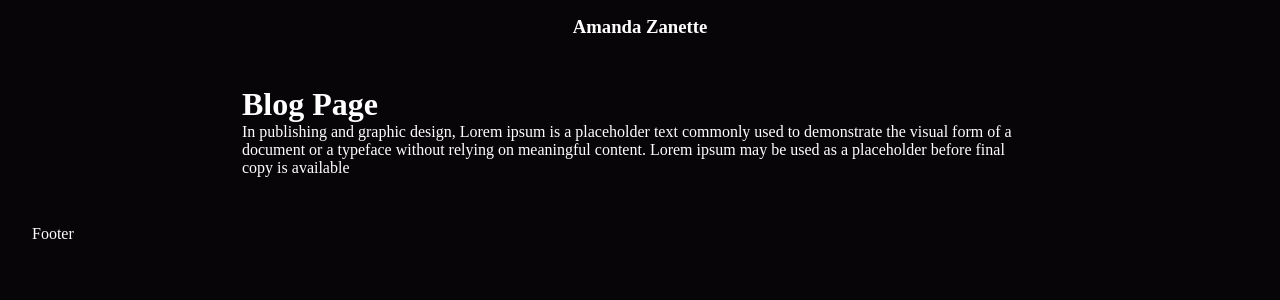
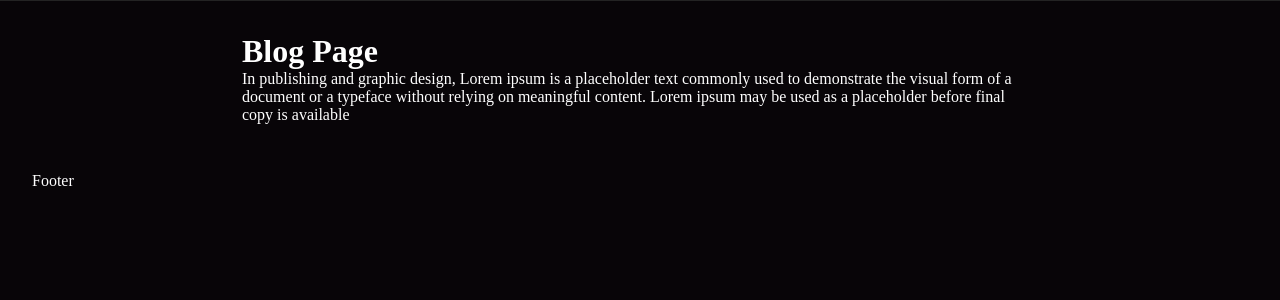
Before and after one commit to amandatz/amandatz.github.io, a Next.js app: page / in a window 1280 px wide. Shown: the top 300 px of the page. Built offline with nearby package versions, Linux system fonts and the light colour scheme.

Commit message:
- Adjusted header style

```diff
--- a/src/components/Header/Header.module.scss
+++ b/src/components/Header/Header.module.scss
@@ -1,14 +1,15 @@
 .header {
-  margin: 0 auto;
-  // border-bottom: 1px solid variables.$black-hover;
+  position: sticky;
+  top: 0;
+  border-bottom: 1px solid variables.$border-color;
+  background-color: variables.$background-secondary;
 }
 
 .navbar {
-  display: grid;
-  grid-template-columns: 1fr 4fr 1fr;
-  margin: 0 auto;
-  width: variables.$container-width;
-  padding: 1.0rem variables.$container-padding;
+  display: flex;
+  width: min(896px, 100vw - 2 * variables.$container-padding);
+  justify-content: space-between;
+  align-items: center;
 
   * {
     display: flex;
--- a/src/components/Header/Header.tsx
+++ b/src/components/Header/Header.tsx
@@ -5,18 +5,15 @@ import styles from './Header.module.scss';
 
 const Header: React.FC = () => {
     return <header className={styles.header}>
-        <div className={styles.navbar}>
+        <nav className={styles.navbar}>
             <div className={styles.leftColumn}>
                 {/* <Button.Icon><BiLogoGithub /></Button.Icon> */}
             </div>
-            <h3 className={styles.middleColumn}>
-                Amanda Zanette
-            </h3>
             <div className={styles.rightColumn}>
                 {/* <Button.Standard> Blog </Button.Standard>
                 <Button.Standard> About </Button.Standard> */}
             </div>
-        </div>
+        </nav>
     </header>;
 };
 
```
